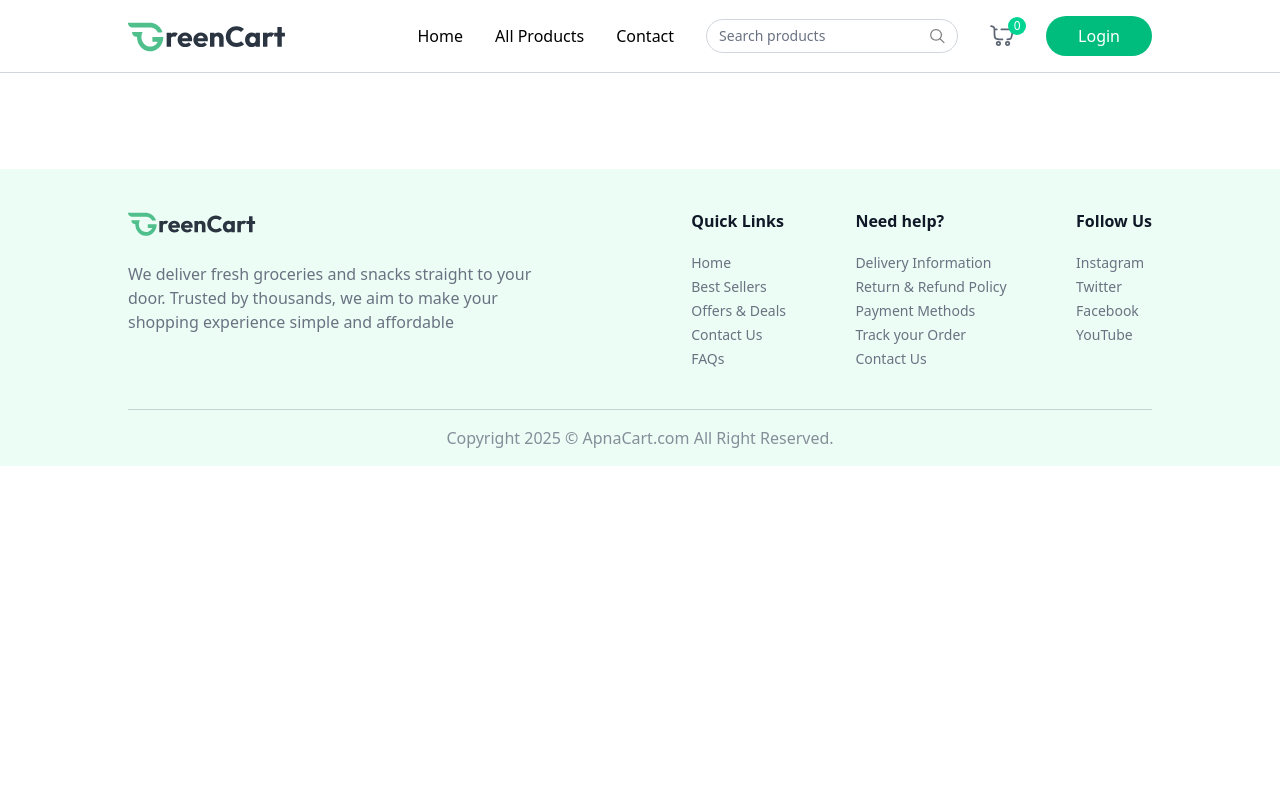
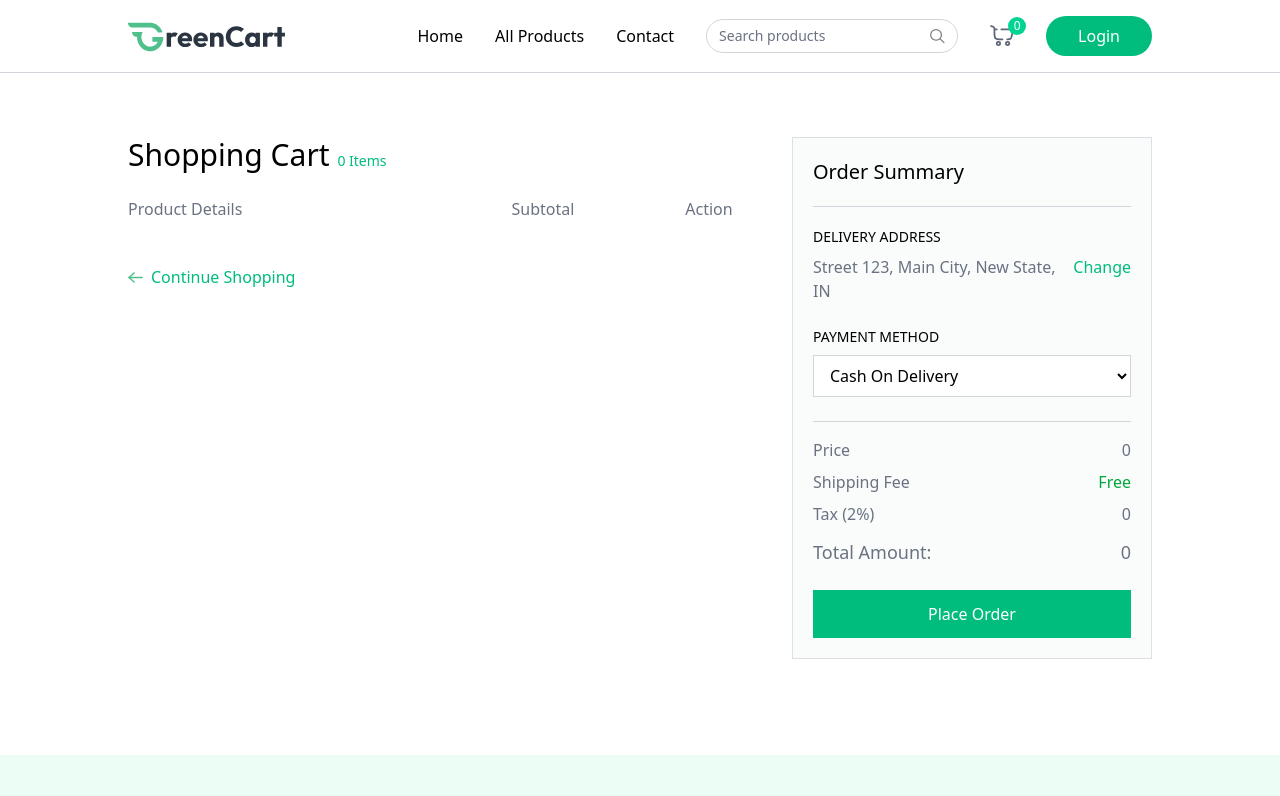
Before and after one commit to rohit-roshan123/ApnaCart--Grocery-shopping-application, a React (Vite) app in the folder ApnaCart/apnacart/: page /cart in a window 1280 px wide. Shown: the top 796 px of the page. Built offline with nearby package versions, Linux system fonts and the light colour scheme.

Commit message:
cart page added to show the added items.

```diff
--- a/ApnaCart/apnacart/src/App.jsx
+++ b/ApnaCart/apnacart/src/App.jsx
@@ -9,6 +9,7 @@
 import AllProducts from './Pages/AllProducts';
 import ProductCategory from './Pages/ProductCategory';
 import ProductDetails from './Pages/ProductDetails';
+import Cart from './Pages/Cart';
 
 const App = () => {
 
@@ -30,6 +31,7 @@
           <Route path='/products' element={<AllProducts/>}/>
           <Route path='/products/:category' element={<ProductCategory/>}/>
           <Route path='/products/:category/:id' element={<ProductDetails/>}/>
+          <Route path='/cart' element={<Cart/>}/>
 
         </Routes>
       </div>
--- a/ApnaCart/apnacart/src/Pages/Cart.jsx
+++ b/ApnaCart/apnacart/src/Pages/Cart.jsx
@@ -0,0 +1,146 @@
+import { useEffect, useState } from "react"
+import { useAppContext } from "../context/AppContext"
+import { assets, dummyAddress } from "../assets/assets";
+const Cart = () => {
+
+    const {products, currency, cartItems, removeFromCart, getCartCount, updateCartCount, navigate, getCartAmount, updateCartItem} = useAppContext();
+    const [cartArray, setCartArray] = useState([])
+    const [addresses, setAddresses] = useState(dummyAddress)
+    const [showAddress, setShowAddress] = useState(false)
+    const [selectedAddress, setselectedAddress] = useState(dummyAddress[0])
+    const [paymentOption, setPaymentOption] = useState("COD")
+
+    const getCart=()=>{
+        let tempArray = []
+        for(const key in cartItems){
+            const product = products.find((item)=>item._id === key)
+            product.quantity = cartItems[key]
+            tempArray.push(product)
+        }
+        setCartArray(tempArray)
+    }
+
+    useEffect(()=>{
+        if(products.length > 0 && cartItems){
+            getCart()
+        }
+    },[products,cartItems])
+
+    const placeOrder = async ()=>{
+
+    }
+
+
+    return products.length > 0 && cartItems ? (
+        <div className="flex flex-col md:flex-row mt-16">
+            <div className='flex-1 max-w-4xl'>
+                <h1 className="text-3xl font-medium mb-6">
+                    Shopping Cart <span className="text-sm text-emerald-500">{getCartCount()} Items</span>
+                </h1>
+
+                <div className="grid grid-cols-[2fr_1fr_1fr] text-gray-500 text-base font-medium pb-3">
+                    <p className="text-left">Product Details</p>
+                    <p className="text-center">Subtotal</p>
+                    <p className="text-center">Action</p>
+                </div>
+
+                {cartArray.map((product, index) => (
+                    <div key={index} className="grid grid-cols-[2fr_1fr_1fr] text-gray-500 items-center text-sm md:text-base font-medium pt-3">
+                        <div className="flex items-center md:gap-6 gap-3">
+                            <div onClick={()=>{
+                                navigate(`/products/${product.category.toLowerCase()}/${product._id}`);
+                                scrollTo(0,0);
+                            }} className="cursor-pointer w-24 h-24 flex items-center justify-center border border-gray-300 rounded overflow-hidden">
+                                <img className="max-w-full h-full object-cover" src={product.image[0]} alt={product.name} />
+                            </div>
+                            <div>
+                                <p className="hidden md:block font-semibold">{product.name}</p>
+                                <div className="font-normal text-gray-500/70">
+                                    <p>Weight: <span>{product.weight || "N/A"}</span></p>
+                                    <div className='flex items-center'>
+                                        <p>Qty:</p>
+                                        <select onChange={e => updateCartItem(product._id, Number(e.target.value))} value={cartItems[product._id]} className='outline-none'>
+                                            {Array(cartItems[product._id] > 9 ? cartItems[product._id] : 9).fill('').map((_, index) => (
+                                                <option key={index} value={index + 1}>{index + 1}</option>
+                                            ))}
+                                        </select>
+                                    </div>
+                                </div>
+                            </div>
+                        </div>
+                        <p className="text-center">{currency}{product.offerPrice * product.quantity}</p>
+                        <button onClick={()=>{ removeFromCart(product._id) }} className="cursor-pointer mx-auto">
+                            <img src={assets.remove_icon} alt="remove" className="inline-block w-6 h-6"/>
+                        </button>
+                    </div>)
+                )}
+
+                <button onClick={()=>{
+                    navigate("/products");
+                    scrollTo(0,0);
+                }} className="group cursor-pointer flex items-center mt-8 gap-2 text-emerald-500 font-medium">
+                    <img src={assets.arrow_right_icon_colored} alt="arrow" className="group-hover:-translate-x-1 transition"/>
+                    Continue Shopping
+                </button>
+
+            </div>
+
+            <div className="max-w-[360px] w-full bg-gray-100/40 p-5 max-md:mt-16 border border-gray-300/70">
+                <h2 className="text-xl md:text-xl font-medium">Order Summary</h2>
+                <hr className="border-gray-300 my-5" />
+
+                <div className="mb-6">
+                    <p className="text-sm font-medium uppercase">Delivery Address</p>
+                    <div className="relative flex justify-between items-start mt-2">
+                        <p className="text-gray-500">{selectedAddress ? `${selectedAddress.street}, ${selectedAddress.city}, ${selectedAddress.state}, ${selectedAddress.country}` : "No address Fpond"}</p>
+                        <button onClick={() => setShowAddress(!showAddress)} className="text-emerald-500 hover:underline cursor-pointer">
+                            Change
+                        </button>
+                        {showAddress && (
+                            <div className="absolute top-12 py-1 bg-white border border-gray-300 text-sm w-full">
+                                {addresses.map((address,index)=>(<p onClick={() => {
+                                    setselectedAddress(address);
+                                    setShowAddress(false)}} className="text-gray-500 p-2 hover:bg-gray-100">
+                                    {address.street}, {address.city}, {address.state}, {address.country}
+                                </p>)) }
+                                <p onClick={() => navigate("/add-address")} className="text-emerald-500 text-center cursor-pointer p-2 hover:bg-emerald-500/10">
+                                    Add address
+                                </p>
+                            </div>
+                        )}
+                    </div>
+
+                    <p className="text-sm font-medium uppercase mt-6">Payment Method</p>
+
+                    <select onChange={(e)=> setPaymentOption(e.target.value)} className="w-full border border-gray-300 bg-white px-3 py-2 mt-2 outline-none">
+                        <option value="COD">Cash On Delivery</option>
+                        <option value="Online">Online Payment</option>
+                    </select>
+                </div>
+
+                <hr className="border-gray-300" />
+
+                <div className="text-gray-500 mt-4 space-y-2">
+                    <p className="flex justify-between">
+                        <span>Price</span><span>{currency}{getCartAmount()}</span>
+                    </p>
+                    <p className="flex justify-between">
+                        <span>Shipping Fee</span><span className="text-green-600">Free</span>
+                    </p>
+                    <p className="flex justify-between">
+                        <span>Tax (2%)</span><span>{currency}{getCartAmount() * 2/100}</span>
+                    </p>
+                    <p className="flex justify-between text-lg font-medium mt-3">
+                        <span>Total Amount:</span><span>{currency}{getCartAmount() + getCartAmount() * 2/100}</span>
+                    </p>
+                </div>
+
+                <button onClick={placeOrder()} className="w-full py-3 mt-6 cursor-pointer bg-emerald-500 text-white font-medium hover:bg-emerald-600 transition">
+                    {paymentOption === "COD" ? "Place Order" : "Proceed to Checkout"}
+                </button>
+            </div>
+        </div>
+    ) : null
+}
+
+export default Cart
```
